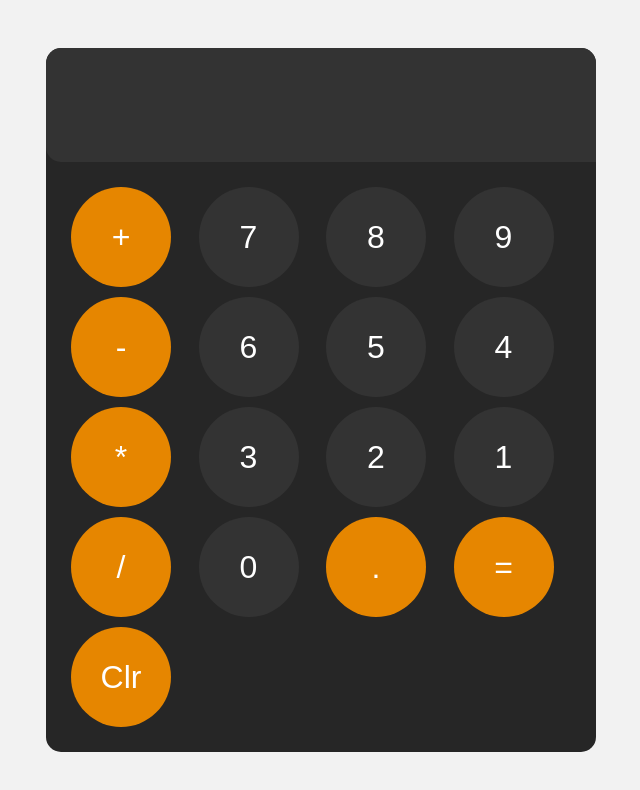
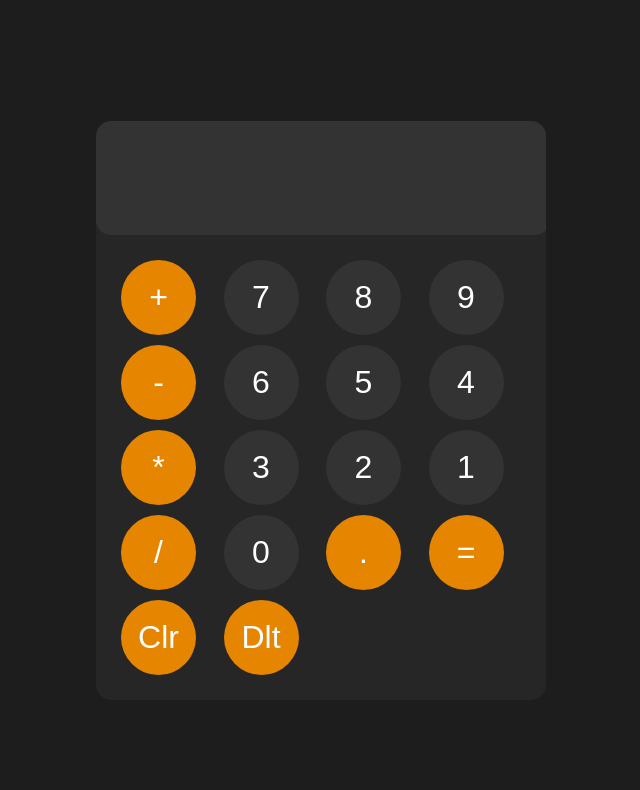
Before and after one commit to TRISHUL-1/Calculator, a plain HTML site: page index.html in a window 1280 px wide. Shown: the whole page, without its empty margins (319-959 px from the left). Drawn offline with Linux system fonts and the light colour scheme.

Commit message:
Add del feature

```diff
--- a/app.js
+++ b/app.js
@@ -4,9 +4,11 @@ appendToDisplay = (input) => {
     display.value += input;
 }
 
-// backspace = (input) =>{
-//     display.value -= input;
-// }
+backspace = (input) => {
+    console.log(display.value);
+    display.value = display.value.slice(0, -1);
+    console.log(display.value);
+}
 
 clearDisplay = () => {
     display.value = "";
--- a/index.html
+++ b/index.html
@@ -30,7 +30,7 @@
             <button onclick="appendToDisplay('.')" class="operationBtn">.</button>
             <button onclick="calculate()" class="operationBtn">=</button>
             <button onclick="clearDisplay()" class="operationBtn">Clr</button>
-            <!-- <button onclick="backspace()" class="operationBtn">Dlt</button> -->
+            <button onclick="backspace()" class="operationBtn">Dlt</button>
         </div>
 
     </div>
--- a/style.css
+++ b/style.css
@@ -4,14 +4,15 @@ body{
     justify-content: center;
     align-items: center;
     height: 100vh;
-    background-color: hsl(0, 0%, 95%);
-    height: 100vh;
+    background-color: hsla(0deg 2.54% 11.57%);
+    padding-top: 10px;
 }
 
 #calculator{
     font-family: Arial, sans-serif;
     font-weight: bold;
-    max-width: 550px;
+    max-width: 450px ;
+    max-height: 600px;
     overflow: hidden;
     border-radius: 15px;
     border: none;
@@ -19,10 +20,10 @@ body{
 }
 
 #display{
-    width: 100%;
+    width: 92%;
     padding: 20px;
     font-size: 4rem;
-    text-align: left;
+    text-align: right;
     border: none;
     background-color: hsl(0, 0%, 20%);
     color: white;
@@ -36,8 +37,8 @@ body{
 }
 
 button {
-    width: 100px;
-    height: 100px;
+    width: 75px;
+    height: 75px;
     border-radius: 50%;
     border: none;
     background-color: hsl(0, 0%, 20%);
```
